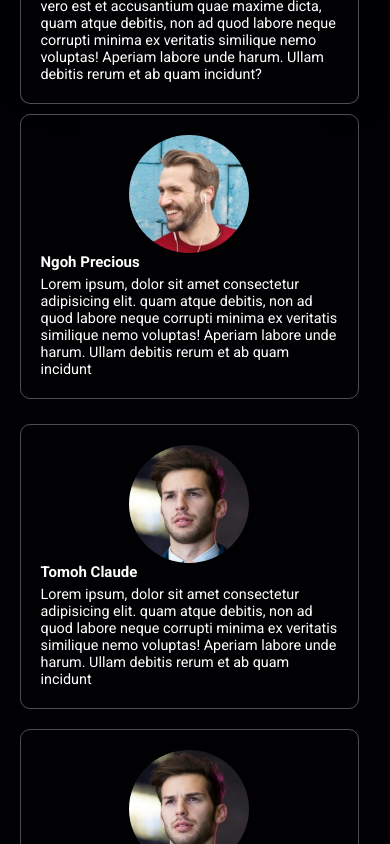
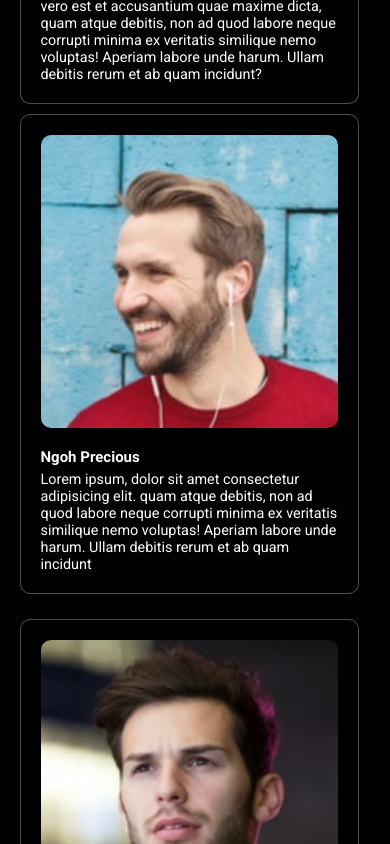
Before and after one commit to zenith-noble01/SSAM-s, a React (Create React App) app in the folder client/: page / in a window 390 px wide. Shown: the part 2180-3024 px from the top of the page. Built offline with nearby package versions, Linux system fonts and the light colour scheme; the HTML template or start-up script is replaced by a standard one.

Commit message:
restarted the ssam's website

```diff
--- a/client/src/components/members/members.css
+++ b/client/src/components/members/members.css
@@ -131,5 +131,14 @@
     margin-right: 0;
   }
 
+  .content__top img{
+    width: 100%;
+    object-fit: cover;
+    border-radius: 10px;
+  }
+
+  .content__bottom .member__name{
+    margin-top: 20px;
+  }
 
 }
```
